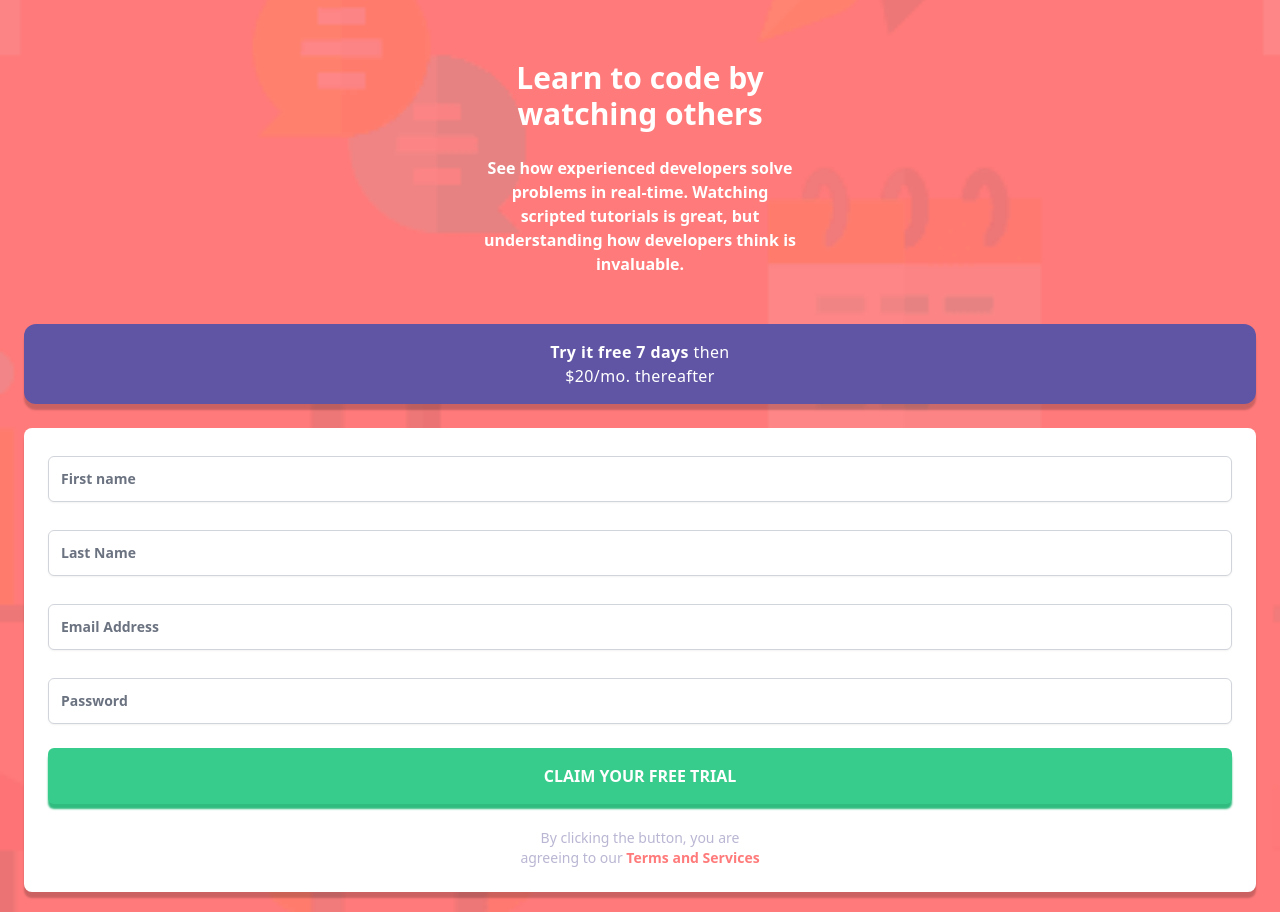
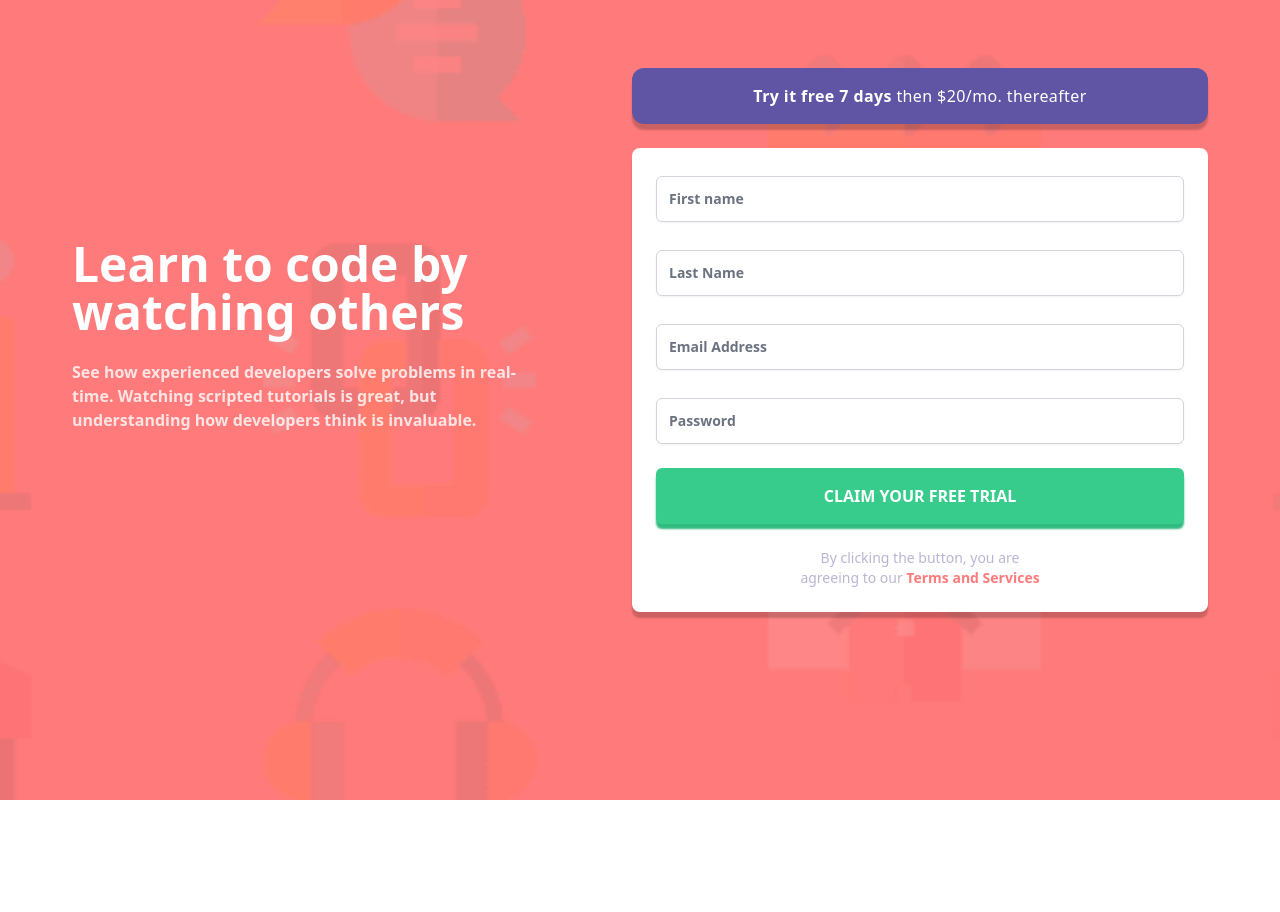
Before and after one commit to okay-head/Signup-Component, a React (Vite) app: page / in a window 1280 px wide. After the commit the page ends 800 px from the top, so only its background shows below. Built offline with nearby package versions, Linux system fonts and the light colour scheme.

Commit message:
desktop site works

```diff
--- a/src/App.tsx
+++ b/src/App.tsx
@@ -4,26 +4,28 @@ export default function App() {
   return (
     // Main is the 'container' itself, therefore no separate component for adjusting margins is introduced
 
-    <main className='main-bg min-h-screen bg-primary-red px-6 py-5 text-center text-white'>
-      <section className='main-text'>
-        <h1 className='mx-auto mb-6 mt-10 max-w-64 text-3xl font-bold'>
+    <main className='main-bg min-h-screen bg-primary-red px-6 pb-10 pt-5 text-center text-white lg:px-12'>
+      <div className='content-container items-center gap-8 lg:flex max-w-screen-xl mx-auto xl:gap-0 xl:justify-around'>
+        <section className='main-text lg:text-left'>
+          <h1 className='xs:max-w-lg mx-auto mb-6 mt-10 max-w-64 text-3xl font-bold sm:text-4xl lg:text-5xl'>
             Learn to code by watching others
           </h1>
-        <p className='mx-auto max-w-xs font-semibold'>
+          <p className='xs:max-w-md mx-auto max-w-xs lg:mx-[unset] font-semibold text-[--white-200]'>
             See how experienced developers solve problems in real-time. Watching
-          scripted tutorials is great, but understanding how developers think is
-          invaluable.
+            scripted tutorials is great, but understanding how developers think
+            is invaluable.
           </p>
         </section>
-      <section className='form-component'>
-        <div className='pricing shadow-custom mb-6 mt-12 rounded-xl bg-accent-blue py-4'>
-          <div className='text-container mx-auto max-w-52 tracking-wide'>
+        <section className='form-component mx-auto w-full max-w-xl lg:max-w-xl xl:mx-[unset]'>
+          <div className='pricing shadow-custom mb-6 mt-12 rounded-xl bg-accent-blue p-4'>
+            <div className='text-container xs:max-w-none mx-auto max-w-52 tracking-wide'>
               <b className='font-bold'>Try it free 7 days</b> then $20/mo.
               thereafter
             </div>
           </div>
           <Form />
         </section>
+      </div>
     </main>
   )
 }
--- a/src/index.css
+++ b/src/index.css
@@ -8,6 +8,11 @@
   .form-formatting {
     @apply mt-1 w-full rounded-md border-gray-300 py-3 text-sm font-semibold text-neutral-darkBlue shadow-sm placeholder:font-semibold focus:border-accent-blue focus:ring-1 focus:ring-accent-blue focus:ring-opacity-50;
   }
+}
+
+:root{
+  --white: hsl(0, 0%, 100%);
+  --white-200: hsl(0, 0%, 100%, 0.8);
 }
 
 .main-bg {
--- a/tailwind.config.js
+++ b/tailwind.config.js
@@ -3,6 +3,9 @@ export default {
   content: ['./index.html', './src/**/*.{js,ts,jsx,tsx}'],
   theme: {
     extend: {
+      screens:{
+        xs:'470px',
+      },
       colors: {
         primary: {
           red: 'hsl(0, 100%, 74%)',
```
Lines whose indentation alone changed are shown as unchanged.
